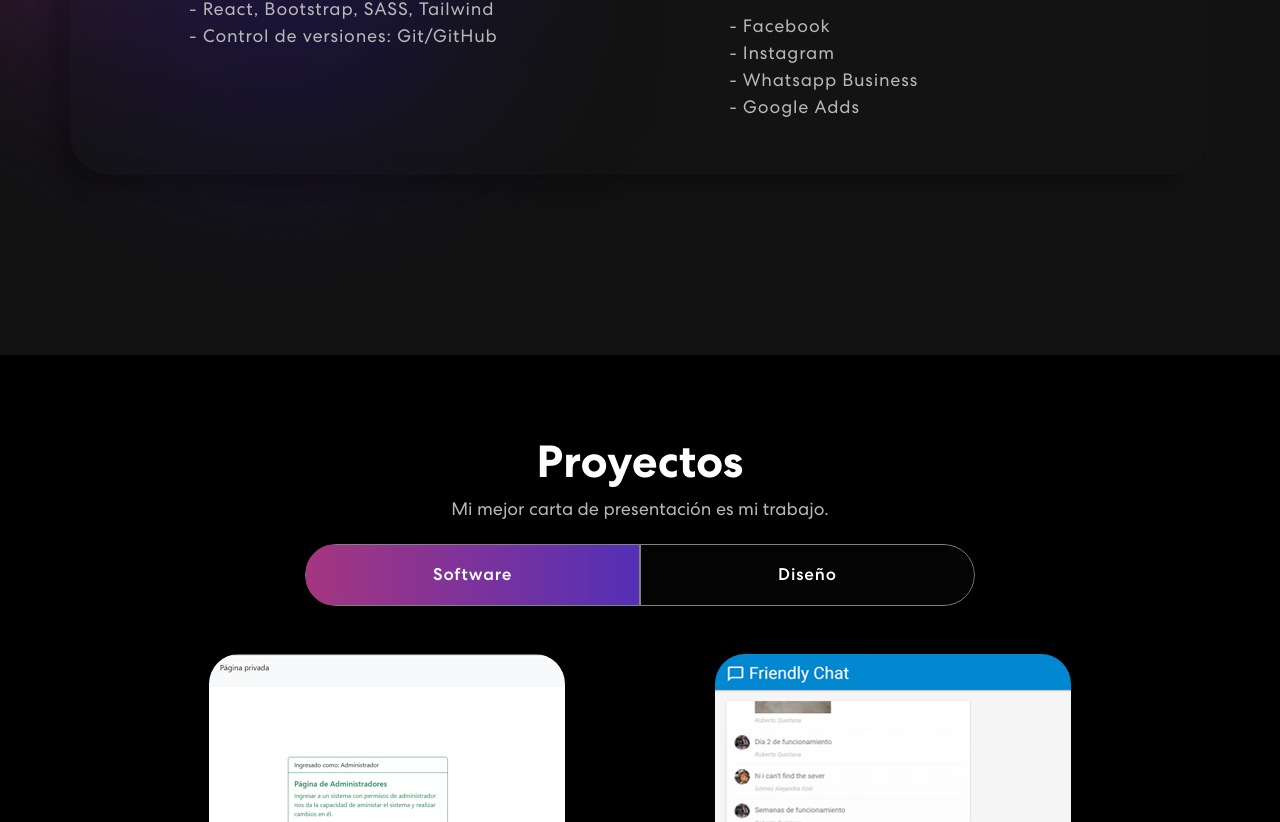
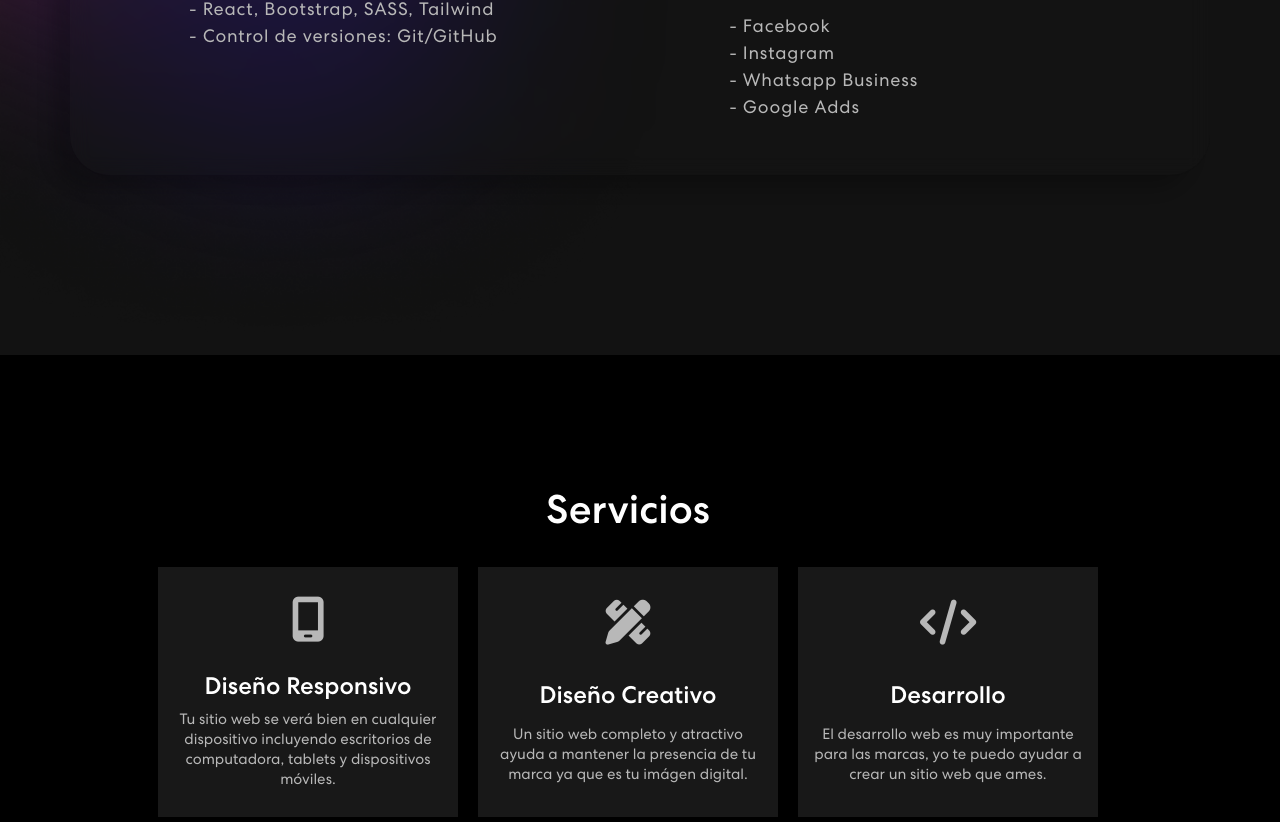
Before and after one commit to rrQuintana/Trueque-Online, a React (Create React App) app: page / in a window 1280 px wide. Shown: the part 1978-2800 px from the top of the page. Built offline with nearby package versions, Linux system fonts and the light colour scheme.

Commit message:
Version 1.2.0

```diff
--- a/src/App.css
+++ b/src/App.css
@@ -516,6 +516,47 @@ nav.navbar .navbar-toggler[aria-expanded="true"] .navbar-toggler-icon {
   }
 }
 
+/************ Services Css ************/
+.serrvices{
+  text-align: center;
+  color: #ffffff;
+  padding-top: 50px;
+  padding-bottom: 50px;
+  display: flex;
+  flex-direction: row;
+  overflow: hidden;
+}
+.service-bx{
+  display: flex;
+  flex-wrap: wrap ;
+  width: 300px;
+  margin-bottom: 4px;
+  background: #181818;
+  margin: 10px;
+  border-bottom: 10px solid #181818 ;
+  padding-bottom: 20px;
+  align-items: center;
+  justify-content: center;
+  height: 250px;
+}
+.service-bx i{
+  font-size: 3em;
+  margin: 30px;
+}
+.service-bx h4, i{
+  text-align: center;
+}
+.service-bx-p{
+  font-size: 10em;
+}
+.service-bx:hover{
+  border-bottom: 10px solid #AA367C ;
+}
+.service-bx:hover i{
+  color: #AA367C ;
+}
+
+
 /************ Projects Css ************/
 .project {
   padding: 80px 0;
@@ -529,10 +570,10 @@ nav.navbar .navbar-toggler[aria-expanded="true"] .navbar-toggler-icon {
 }
 .project p {
   color: #B8B8B8;
-  font-size: 18px;
+  font-size: 15px;
   margin: 0px auto 0px auto;
   text-align: center;
-  width: 56%;
+  width: 90%;
 }
 .project .nav.nav-pills {
   width: 60%;
--- a/src/components/ProjectCard.js
+++ b/src/components/ProjectCard.js
@@ -12,7 +12,7 @@ export const ProjectCard = ({ title, description, demoLink, imgUrl, icon }) => {
         </div>
         {}
       </div>
-      <div className="mb-4">
+      <div className="mb-4 text-center">
         <p className="mt-3">Creado con:</p>
         {icon}
       </div>
--- a/src/components/Projects.js
+++ b/src/components/Projects.js
@@ -1,5 +1,6 @@
 import { Container, Row, Col, Tab, Nav } from "react-bootstrap";
 import { ProjectCard } from "./ProjectCard";
+import Services from "./Services";
 import { useEffect } from "react";
 import Aos from "aos";
 import "aos/dist/aos.css";
@@ -114,6 +115,7 @@ export const Projects = () => {
   return (
     <section className="project" id="projects">
       <Container>
+        <Services></Services> <br/>
         <Row>
           <Col size={12} data-aos="fade-up">
             <div>
--- /dev/null
+++ b/src/components/Services.js
@@ -0,0 +1,74 @@
+import React from "react";
+import { Col } from "react-bootstrap";
+
+function Services() {
+  return (
+    <div
+      data-aos="fade-in"
+      className="container d-flex row serrvices justify-content-center align-items-center"
+    >
+      <h1>Servicios</h1>
+      <div className="d-flex m-3 flex-wrap justify-content-center align-items-center">
+        <div className="service-bx">
+          <p>
+            <i class="fa-solid fa-mobile-screen"></i>
+          </p>
+          <h4>Diseño Responsivo</h4>
+          <p className="service-bx-p">
+            Tu sitio web se verá bien en cualquier dispositivo incluyendo
+            escritorios de computadora, tablets y dispositivos móviles.
+          </p>
+        </div>
+        <div className="service-bx">
+          <p>
+            <i class="fa-solid fa-pen-ruler"></i>
+          </p>
+          <h4>Diseño Creativo</h4>
+          <p className="service-bx-p">
+            Un sitio web completo y atractivo ayuda a mantener la presencia de
+            tu marca ya que es tu imágen digital.
+          </p>
+        </div>
+        <div className="service-bx">
+          <p>
+            <i class="fa-solid fa-code"></i>
+          </p>
+          <h4>Desarrollo </h4>
+          <p className="service-bx-p">
+            El desarrollo web es muy importante para las marcas, yo te puedo
+            ayudar a crear un sitio web que ames.
+          </p>
+        </div>
+        <div className="service-bx">
+          <p>
+            <i class="fa-solid fa-thumbs-up"></i>
+          </p>
+          <h4>Redes Sociales</h4>
+          <p className="service-bx-p">
+            Hay muchas redes sociales en las que puedes promover tu presencia y tu sitio web.
+          </p>
+        </div>
+        <div className="service-bx">
+          <p>
+          <i class="fa-solid fa-paintbrush"></i>
+          </p>
+          <h4>Diseño Gráfico</h4>
+          <p className="service-bx-p">
+            Tal vez lo que necesitas es una nueva imágen o publicidad de calidad, un mejor diseño significa una mejor marca.
+          </p>
+        </div>
+        <div className="service-bx">
+          <p>
+          <i class="fa-solid fa-gauge-high"></i>
+          </p>
+          <h4>Optimización</h4>
+          <p className="service-bx-p">
+            Para que un sitio web sea de calidad tiene que ser rápido, esto ayuda a retener clientes en tu sitio.
+          </p>
+        </div>
+      </div>
+    </div>
+  );
+}
+
+export default Services;
```
Also changed, not shown: src/components/Contact.js (deleted, +0 -95 lines).
